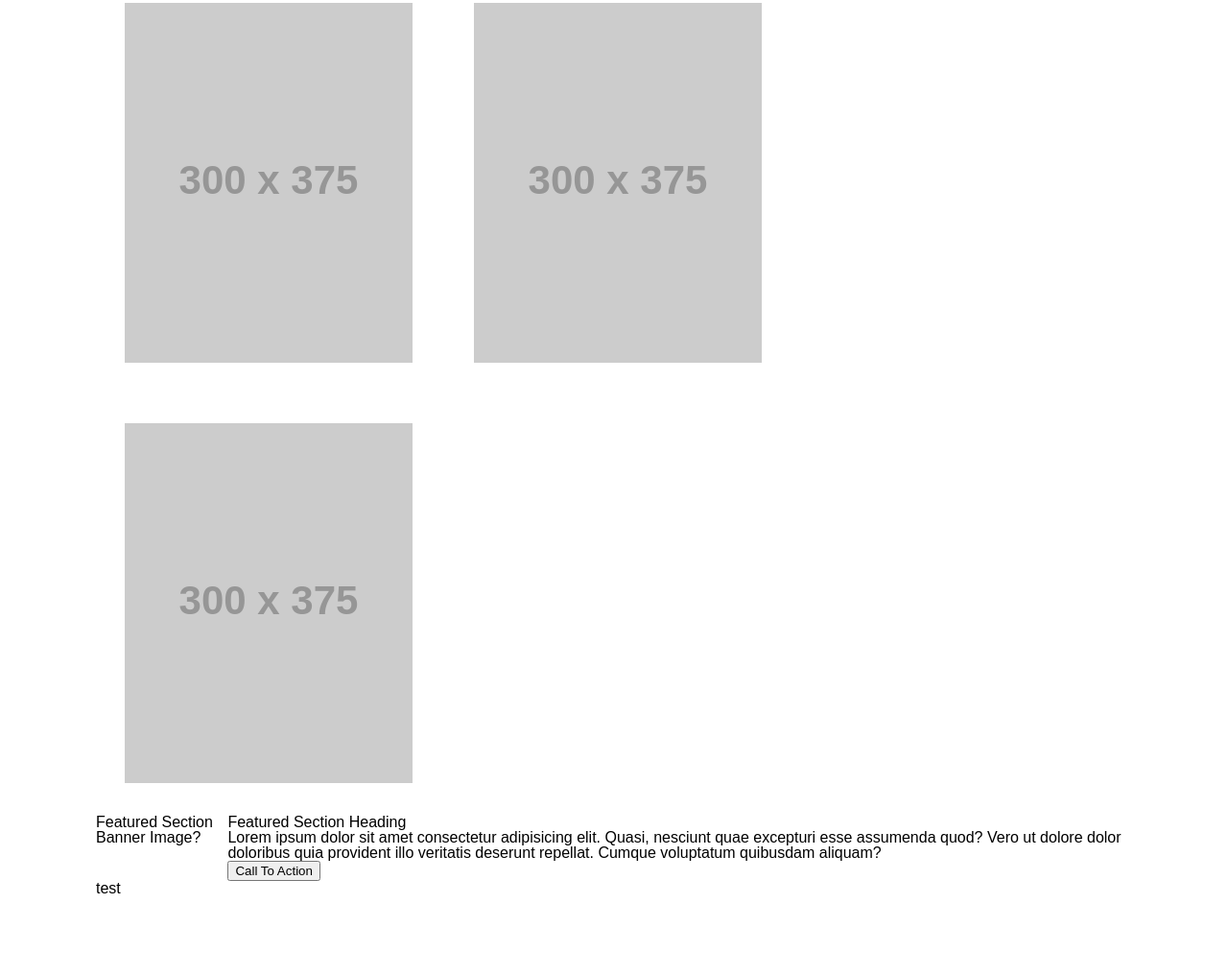
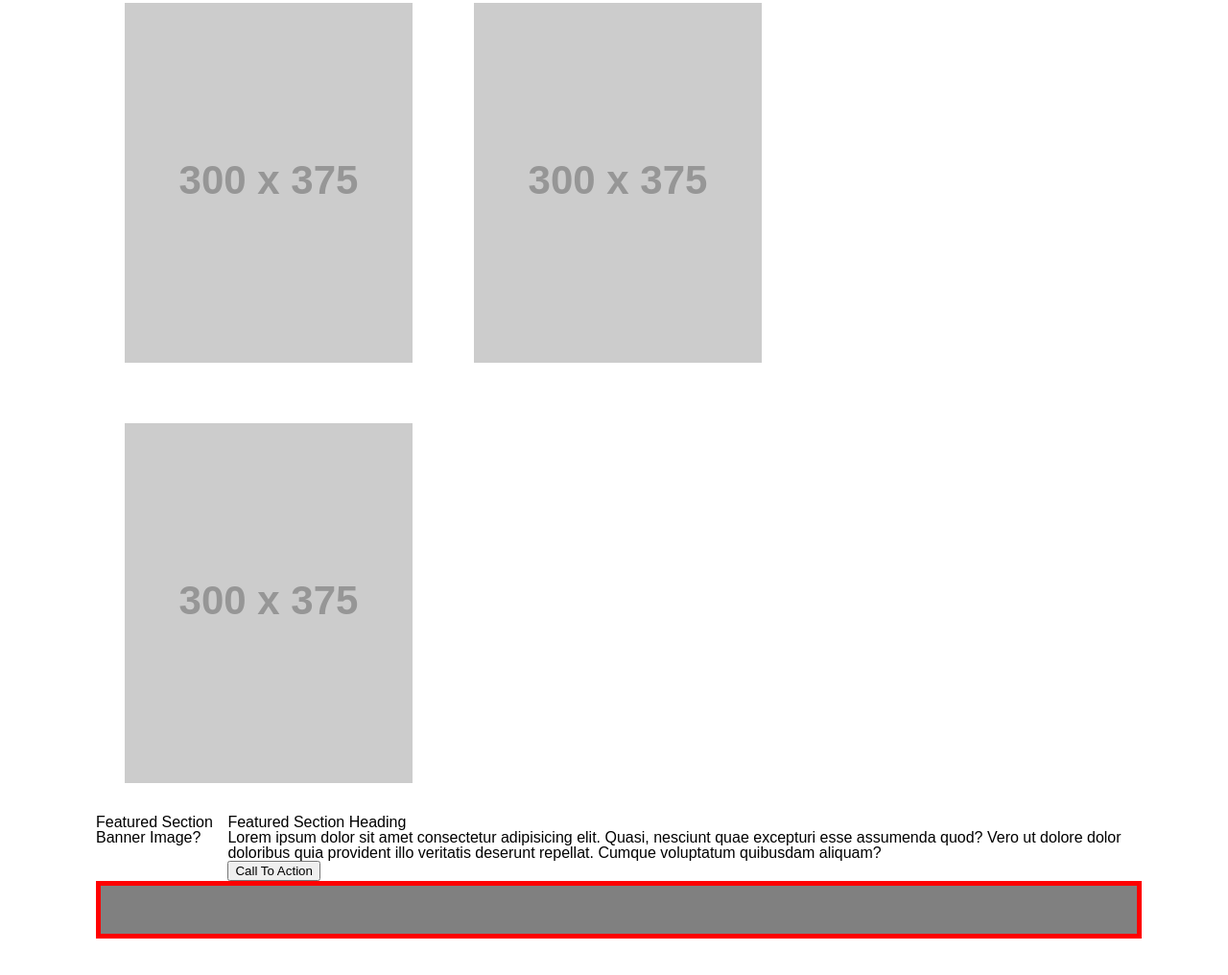
Before and after one commit to nellie-allsop/wireframe-exercise, a plain HTML site: page index.html in a window 1280 px wide. Shown: the part 707-1723 px from the top of the page at 96% size. Drawn offline with Linux system fonts and the light colour scheme; placeholder pictures from the web are drawn by us.

Commit message:
Small adjustments

```diff
--- a/index.html
+++ b/index.html
@@ -54,8 +54,6 @@
 				<button>Call To Action</button>
 			</section>
 		</div>
-		<footer>
-			<div id="foot">test</div>
-		</footer>
+		<footer></footer>
 	</body>
 </html>
--- a/style.css
+++ b/style.css
@@ -1,12 +1,17 @@
 body {
 	margin: 100px;
 	font-family: sans-serif;
+}
+
+main {
+	width: 80%;
 }
 
 header {
 	background-color: grey;
 	display: flex;
 	align-items: center;
+	width: 100%;
 }
 
 nav {
@@ -35,9 +40,9 @@ nav {
 	margin: 30px;
 }
 
-.foot {
+footer {
 	height: 50px;
-	width: 100px;
+	width: 100%;
 	background-color: grey;
 	border: 5px solid #ff0000;
 }
```
